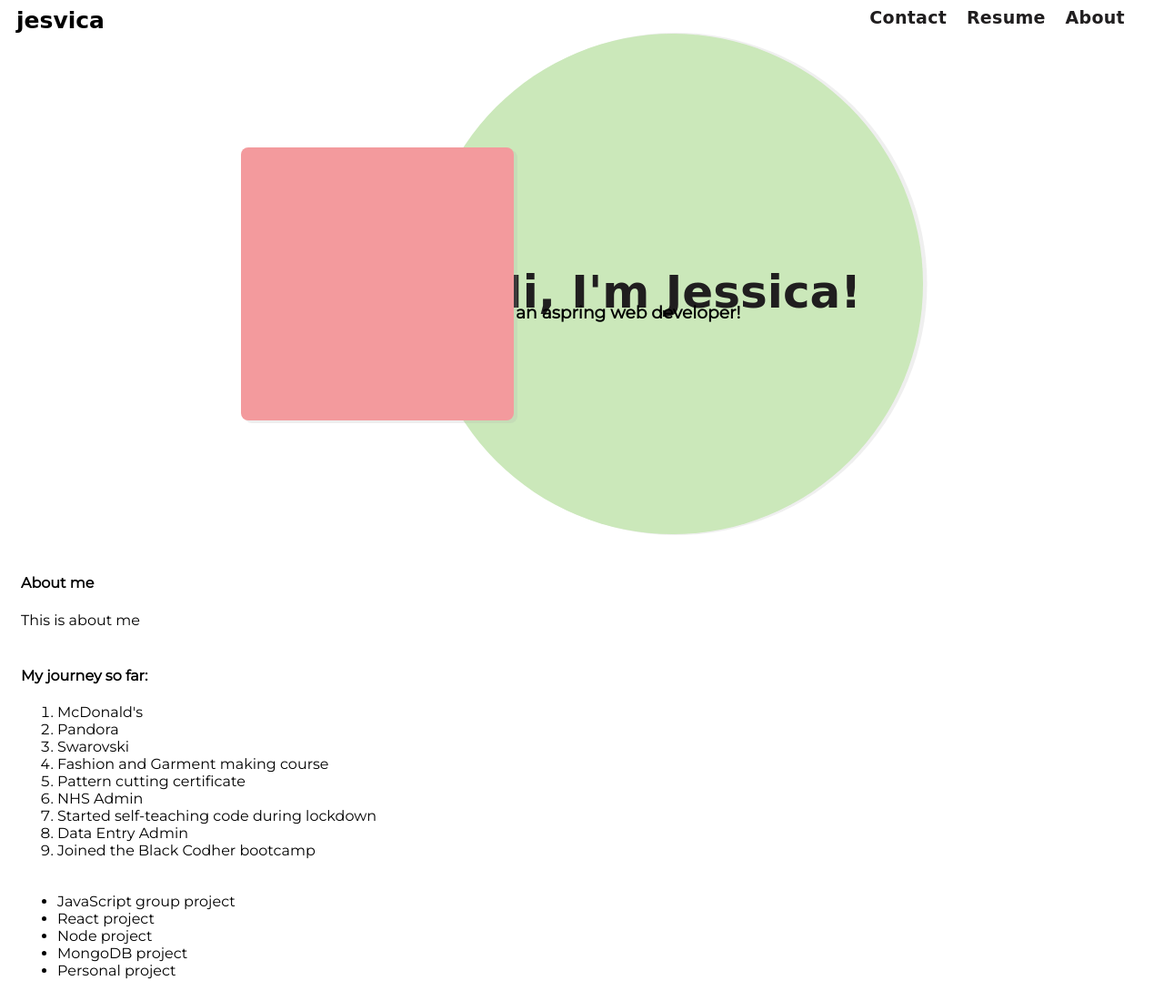
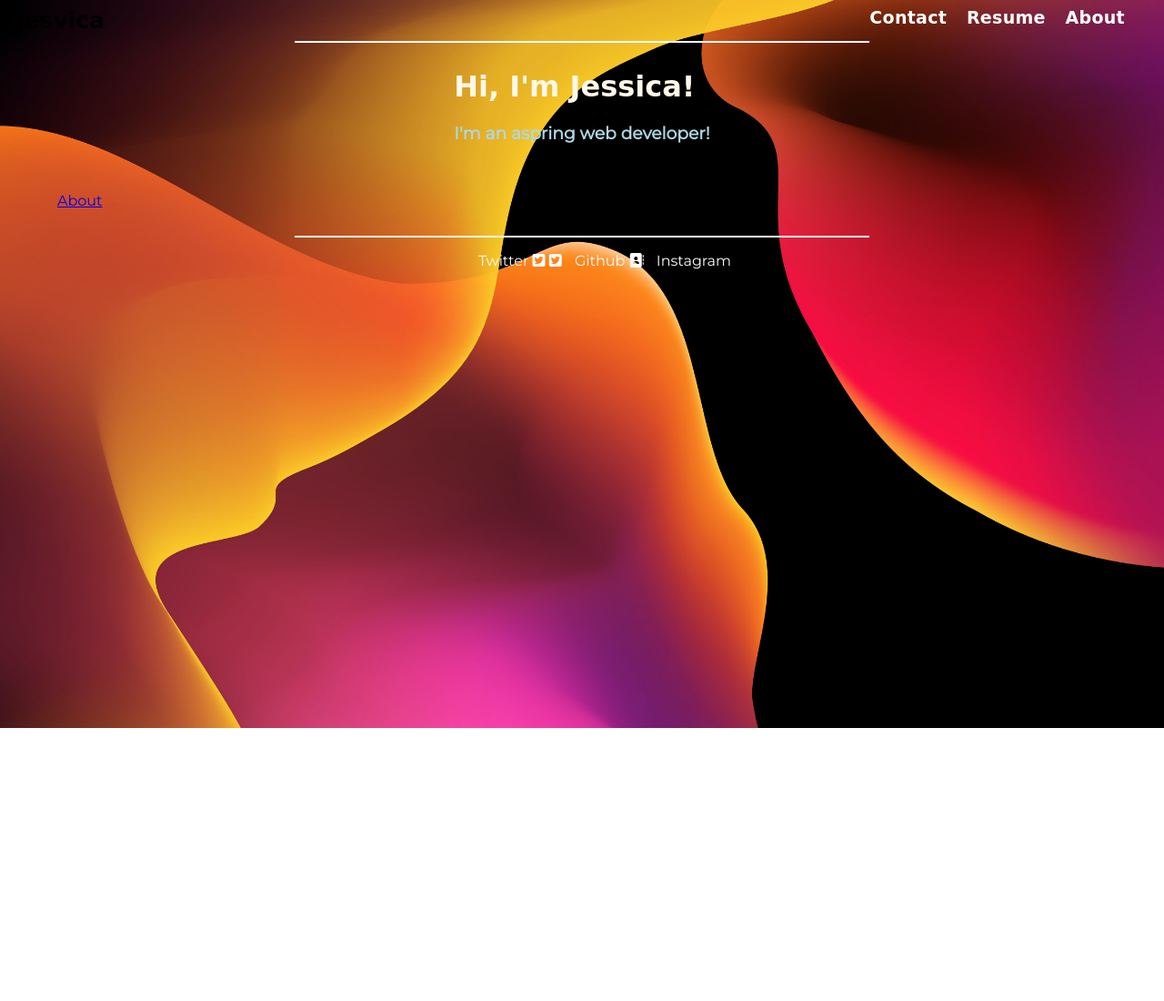
Before and after one commit to black-codher-bootcamp-2021-vaughan/unit-02-html-css-assessment-jesvica, a website: page index.html in a window 1280 px wide. Shown: the top 1100 px of the page at 91% size. After the commit the page ends 800 px from the top, so only its background shows below. Drawn offline with Linux system fonts and the light colour scheme; a web font is replaced by a local one.

Commit message:
added timeline page and background image

```diff
--- a/index.html
+++ b/index.html
@@ -5,6 +5,7 @@
         <title>Portfolio</title>
         <link rel="stylesheet" href="styles.css">
         <meta name="viewport" content="width=device-width, initial-scale=1.0">
+        <script src="https://kit.fontawesome.com/eca94d636c.js" crossorigin="anonymous"></script>
     </head>
 
     <header>
@@ -18,55 +19,30 @@
     </header>
 
     <body>
-
-        <section class="hero">
+            <hr>
             <div class="container">
-            <div class="square"></div>
-            <div class="circle">
                 <div class="name">
                     <h1>Hi, I'm Jessica!</h1>
                     <h3>I'm an aspring web developer!</h3>
                 </div>
             </div>
-            </div>
-        </section>
+        </div>
 
         <img class="profile-img">
 
-        <section class="about-me">
-            <h4>About me</h4>
-            <p>This is about me</p>
+        <section class="links">
+            <ul class="">
+                <a href="/about.html">About</a>
+            </ul>
         </section>
 
-        <section class="journey">
-        <h4 id="journey-title">My journey so far:</h4>
-        <ol class="timeline">
-            <li>McDonald's</li>
-            <li>Pandora</li>
-            <li>Swarovski</li>
-            <li>Fashion and Garment making course</li>
-            <li>Pattern cutting certificate</li>
-            <li>NHS Admin</li>
-            <li>Started self-teaching code during lockdown</li>
-            <li>Data Entry Admin</li>
-            <li>Joined the Black Codher bootcamp</li>
-        </ol>
-        </section>
-
-        <section>
-         <ul class="projects">
-            <li>JavaScript group project</li>
-            <li>React project</li>
-            <li>Node project</li>
-            <li>MongoDB project</li>
-            <li>Personal project</li>
-        </ul>
-        </section>
-
+        <hr>
         <footer>
             <ul class="social-media">
-                <li>Twitter</li>
+                <li>Twitter <i class="fab fa-twitter-square" color="white;"></i></li>
+                <i class="fab fa-twitter-square"></i>
                 <li>Github</li>
+                <i class="fa fa-address-book"></i>
                 <li>Instagram</li>
             </ul>
         </footer>
--- a/styles.css
+++ b/styles.css
@@ -7,6 +7,14 @@
 }*/
 
 header {
+}
+
+body {
+  background-image: url("color-waves.jpg");
+  background-repeat: no-repeat;
+  background-size: cover;
+  background-attachment: fixed;
+  background-position: center;
 }
 
 #logo {
@@ -28,7 +36,7 @@ header {
   margin-right: 18px;
   font-size: 19px;
   font-weight: 700;
-  color: #201e1f;
+  color: white;
 }
 
 .nav-links a {
@@ -75,6 +83,7 @@ section {
   z-index: -2;
 }
 
+/*
 .square {
   width: 300px;
   height: 300px;
@@ -102,7 +111,7 @@ section {
 
 .circle h3 {
   margin-top: -60px;
-}
+} */
 
 /* Phone view */
 @media only screen and (max-width: 800px) {
@@ -133,21 +142,31 @@ section {
 /* Font */
 h1 {
   font-family: "Baloo Bhaijaan 2", cursive;
-  color: #201e1f;
+  color: #FFF8E8;
 }
 
 h3 {
   font-family: "Montserrat", sans-serif;
+  color: lightblue;
 }
 
 h4 {
   font-family: "Montserrat", sans-serif;
+  color: white;
 }
 
 p,
 li,
-ol {
+ol, ul {
   font-family: "Montserrat", sans-serif;
+  color: #fafafa;
+}
+
+hr {
+  width: 50%;
+  background-color: #FFF;
+  border: none;
+  height: 1.5px;
 }
 
 #journey-title {
```
Also changed, not shown: timeline.html (added, +35 -0 lines), color-waves.jpg (added).
